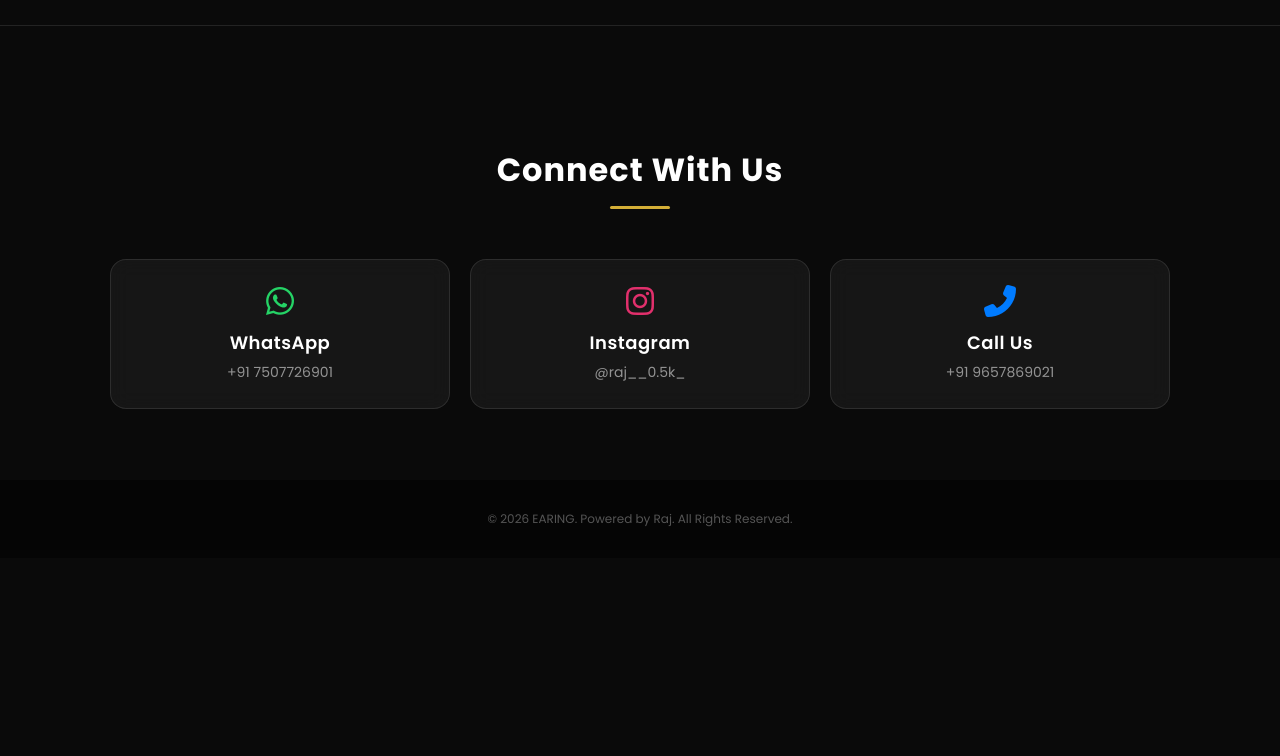
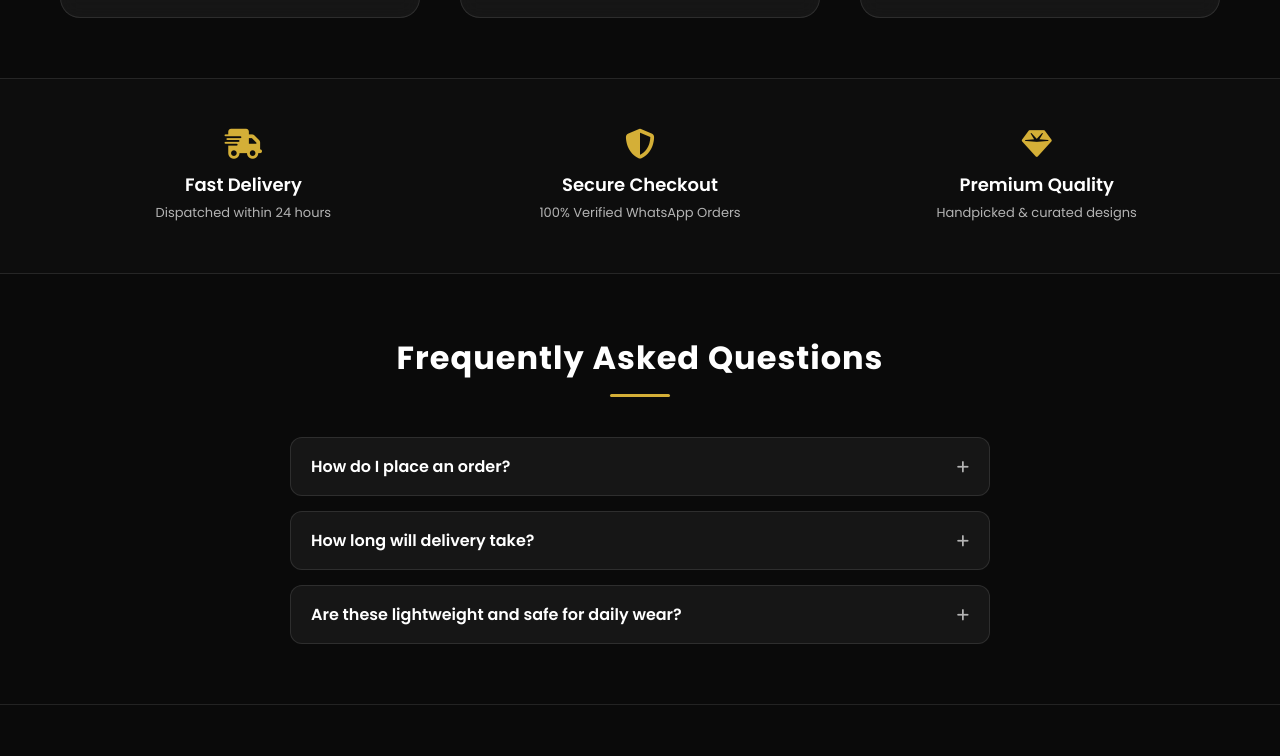
Before and after one commit to rkushwaha08009-cpu/EARING, a plain HTML site: page index.html in a window 1280 px wide. Shown: the part 1324-2080 px from the top of the page. Before the commit the page ends 1882 px from the top, so only its background shows below. Drawn offline with Linux system fonts and the light colour scheme.

Commit message:
Enhance index.html with announcement and trust sections
Added an announcement bar and updated text for clarity. Included trust section and FAQ for customer support.

```diff
--- a/index.html
+++ b/index.html
@@ -5,12 +5,14 @@
     <meta name="viewport" content="width=device-width, initial-scale=1.0">
     <title>EARING | Luxury Collection</title>
     <link rel="stylesheet" href="style.css">
-    <!-- FontAwesome Icons for modern UX -->
     <link rel="stylesheet" href="https://cdnjs.cloudflare.com/ajax/libs/font-awesome/6.4.0/css/all.min.css">
 </head>
 <body>
 
-    <!-- Premium Glass Navbar -->
+    <div class="announcement-bar">
+        <p>✨ LIMITED OFFER: GET 10% OFF ON YOUR FIRST ORDER + FREE SHIPPING IN LONI ✨</p>
+    </div>
+
     <nav class="navbar">
         <div class="logo">EARING</div>
         <div class="nav-icons">
@@ -21,43 +23,77 @@
         </div>
     </nav>
 
-    <!-- Luxury Interactive Hero Banner -->
     <header class="hero-section">
         <div class="hero-content">
+            <span class="hero-subtitle">Handcrafted Elegance</span>
             <h1>Premium Earring</h1>
-            <p>Luxury at your fingertips. Discover the art of elegance at lower prices.</p>
-            <a href="#product-grid" class="shop-now-btn">Explore Shop <i class="fas fa-arrow-down"></i></a>
+            <p>Luxury at your fingertips. Discover the art of premium earrings at lower prices.</p>
+            <a href="#product-grid" class="shop-now-btn">Explore Collection <i class="fas fa-chevron-down"></i></a>
         </div>
     </header>
 
-    <!-- Main Content (Product Grid Section) -->
     <main class="container">
         <h2 class="section-title">Our Exclusive Pieces</h2>
         <div id="product-grid" class="product-grid">
-            <!-- Dynamic interactive cards will be injected here by script.js -->
-        </div>
+            </div>
     </main>
 
-    <!-- Connect & Social Contacts Section -->
+    <section class="trust-section">
+        <div class="container trust-grid">
+            <div class="trust-card">
+                <i class="fas fa-truck-fast"></i>
+                <h4>Fast Delivery</h4>
+                <p>Dispatched within 24 hours</p>
+            </div>
+            <div class="trust-card">
+                <i class="fas fa-shield-halved"></i>
+                <h4>Secure Checkout</h4>
+                <p>100% Verified WhatsApp Orders</p>
+            </div>
+            <div class="trust-card">
+                <i class="fas fa-gem"></i>
+                <h4>Premium Quality</h4>
+                <p>Handpicked & curated designs</p>
+            </div>
+        </div>
+    </section>
+
+    <section class="faq-section">
+        <div class="container">
+            <h2 class="section-title">Frequently Asked Questions</h2>
+            <div class="faq-accordion">
+                <details>
+                    <summary>How do I place an order? <i class="fas fa-plus"></i></summary>
+                    <p>It's very simple! Just click on the "Buy Now" button of your favorite earring, enter your name and address, and click "Confirm". It will directly take you to our official WhatsApp where we will finalize your order details.</p>
+                </details>
+                <details>
+                    <summary>How long will delivery take? <i class="fas fa-plus"></i></summary>
+                    <p>Usually, it takes 1 to 2 business days depending upon your delivery location in LONI. You will receive a tracking link on your WhatsApp.</p>
+                </details>
+                <details>
+                    <summary>Are these lightweight and safe for daily wear? <i class="fas fa-plus"></i></summary>
+                    <p>Yes, absolutely! All our earrings are crafted using premium skin-friendly alloys and designed to be extremely lightweight for maximum comfort.</p>
+                </details>
+            </div>
+        </div>
+    </section>
+
     <section class="contact-section">
         <div class="container">
             <h2 class="section-title">Connect With Us</h2>
             <div class="contact-grid">
-                <!-- WhatsApp -->
                 <a href="https://wa.me/917507726901?text=Hi%20Raj,%20I%20am%20interested%20in%20your%20earring%20collection!" target="_blank" class="contact-card whatsapp">
                     <i class="fab fa-whatsapp"></i>
                     <h3>WhatsApp</h3>
                     <p>+91 7507726901</p>
                 </a>
 
-                <!-- Instagram -->
                 <a href="https://www.instagram.com/raj__0.5k_?igsh=cjlkcjJybXJlaGJ6" target="_blank" class="contact-card instagram">
                     <i class="fab fa-instagram"></i>
                     <h3>Instagram</h3>
                     <p>@raj__0.5k_</p>
                 </a>
 
-                <!-- Call Support -->
                 <a href="tel:+919657869021" class="contact-card call">
                     <i class="fas fa-phone-alt"></i>
                     <h3>Call Us</h3>
@@ -67,7 +103,6 @@
         </div>
     </section>
 
-    <!-- Premium Blurred Order Modal Form -->
     <div id="orderModal" class="modal">
         <div class="modal-content">
             <span class="close-btn" onclick="closeModal()">&times;</span>
@@ -81,13 +116,20 @@
             <div class="input-group">
                 <input type="text" id="userAddress" placeholder="Your Full Delivery Address" required>
             </div>
+
+            <div class="terms-container">
+                <input type="checkbox" id="agreeTerms">
+                <label for="agreeTerms">
+                    Main sehmat hu ki payment online hoga aur ek baar bechne ke baad return nahi hoga. ⚠️
+                </label>
+            </div>
+
             <button class="modal-buy-btn" onclick="sendOrder()">
                 Confirm & Order via WhatsApp
             </button>
         </div>
     </div>
 
-    <!-- Luxury Footer -->
     <footer>
         <p>&copy; 2026 EARING. Powered by Raj. All Rights Reserved.</p>
     </footer>
```
